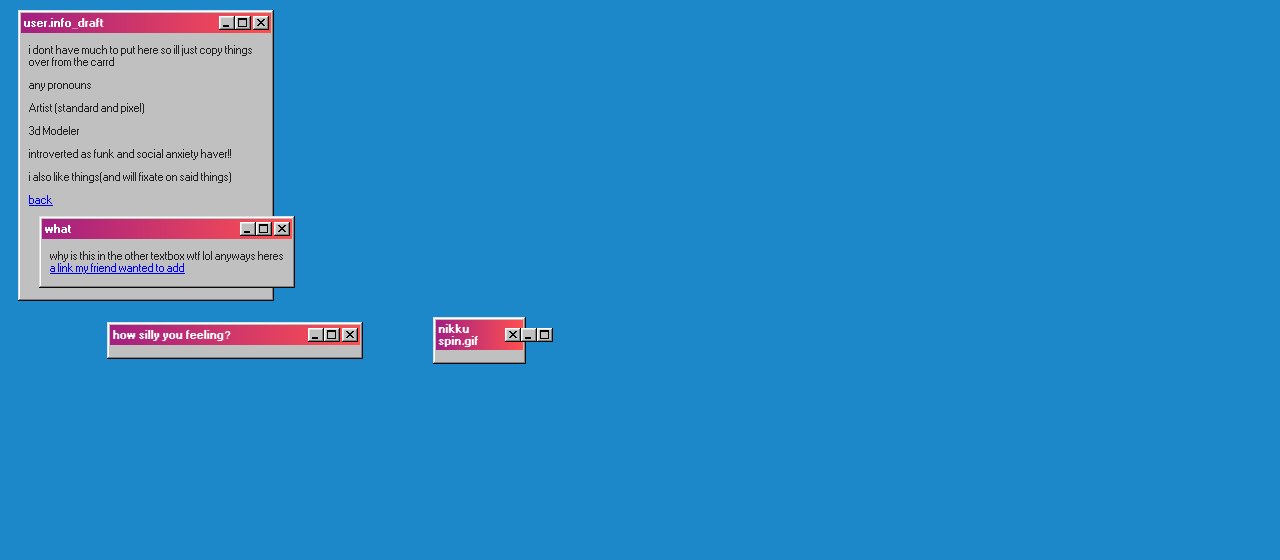
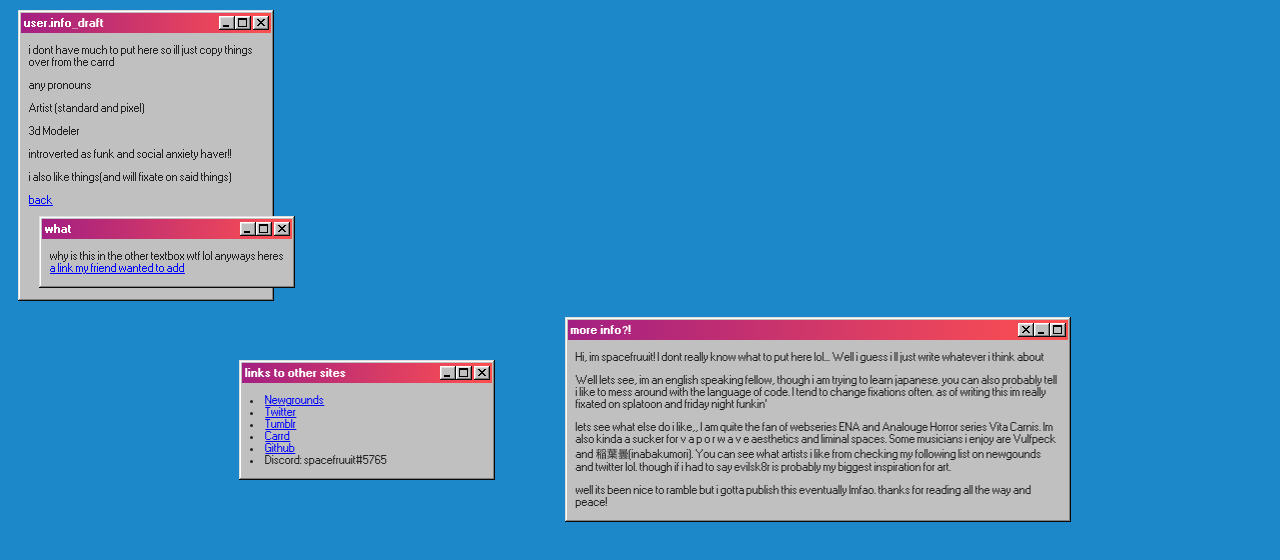
Before and after one commit to Spacefruuit/spacefruuit-silly-site, a website: page me.html in a window 1280 px wide. Drawn offline with Linux system fonts and the light colour scheme.

Commit message:
fuk u visual studio code(THE GOOD ABOUT ME TIME)
not commiting right smh smh.

```diff
--- a/me.html
+++ b/me.html
@@ -48,12 +48,12 @@
   </div>
   <div class="parent">
     <div class="child">
-      <p>       </p>
+      <p>                                 </p>
     </div>
     <div class="child">
   <div class="window" style="margin: 3px; width: 250px;">
       <div class="title-bar">
-          <div class="title-bar-text">how silly you feeling?</div>
+          <div class="title-bar-text">links to other sites</div>
           <div class="title-bar-controls">
             <button aria-label="Minimize"></button>
             <button aria-label="Maximize"></button>
@@ -62,14 +62,21 @@
         </div>
 
     <div class="window-body">
-      <p> </p>
+      <p>
+       <li><a href="https://spacefruuit.newgrounds.com">Newgrounds</a></li>
+       <li> <a href="https://twitter.com/spacefruuit">Twitter </a></li>
+       <li> <a href="https://spacefruuit.tumblr.com/">Tumblr </a></li>
+       <li> <a href="https://spacefruuitinfobooth.carrd.co/">Carrd </a></li>
+       <li> <a href="https://github.com/Spacefruuit">Github </a></li>
+       <li>Discord: spacefruuit#5765</li>
+      </p>
         </div>
     </div>
   </div>
   <div class="child">
-  <div class="window" style="margin: 3px; width: 87px;">
+  <div class="window" style="margin: 3px; width: 500px;">
     <div class="title-bar">
-        <div class="title-bar-text">nikku spin.gif</div>
+        <div class="title-bar-text">more info?!</div>
         <div class="title-bar-controls">
           <button aria-label="Close"></button>
           <button aria-label="Minimize"></button>
@@ -79,8 +86,17 @@
 
   <div class="window-body">
     <p>
-
+     Hi, im spacefruuit! I dont really know what to put here lol... Well i guess i ll just write whatever i think about
     </p>
+    <p>
+      Well lets see, im an english speaking fellow, though i am trying to learn japanese.  you can also probably tell i like to mess around with the language of code. I tend to change fixations often. as of writing this im really fixated on splatoon and friday night funkin'
+    </p>
+    <p>
+    lets see what else do i like,, I am quite the fan of webseries ENA and Analouge Horror series Vita Carnis. Im also kinda a sucker for v a p o r w a v e aesthetics and liminal spaces. Some musicians i enjoy are Vulfpeck and 稲葉曇(inabakumori). You can see what artists i like from checking my following list on newgounds and twitter lol. though if i had to say evilsk8r is probably my biggest inspiration for art.
+    </p>
+    <p>
+      well its been nice to ramble but i gotta publish this eventually lmfao. thanks for reading all the way and peace!
+      </p>
   </div>
 </div>
 </div>
```
Also changed, not shown: art.html (+8 -2 lines), index.html (+1 -1 lines), imgs/art/bckrms.png (added).
